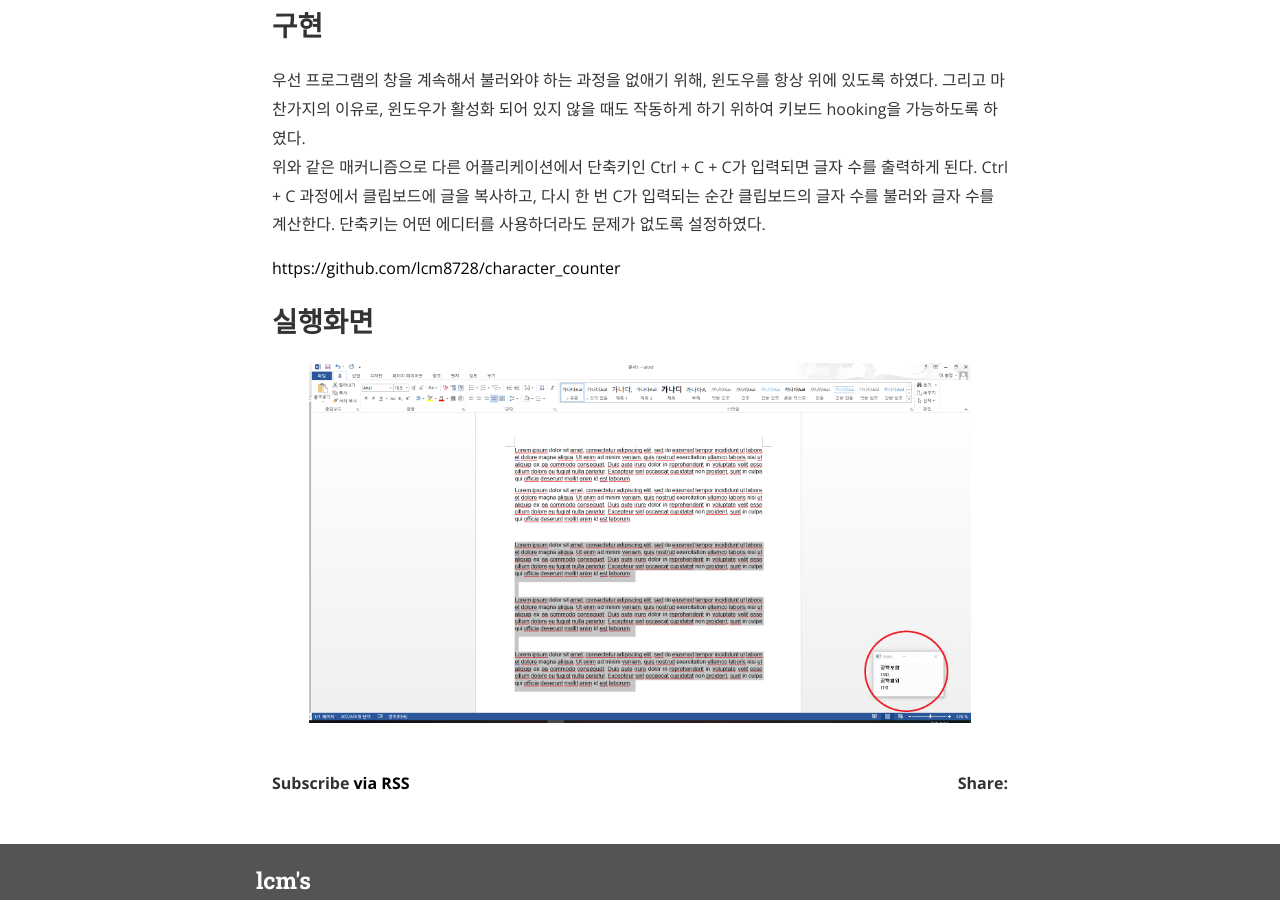
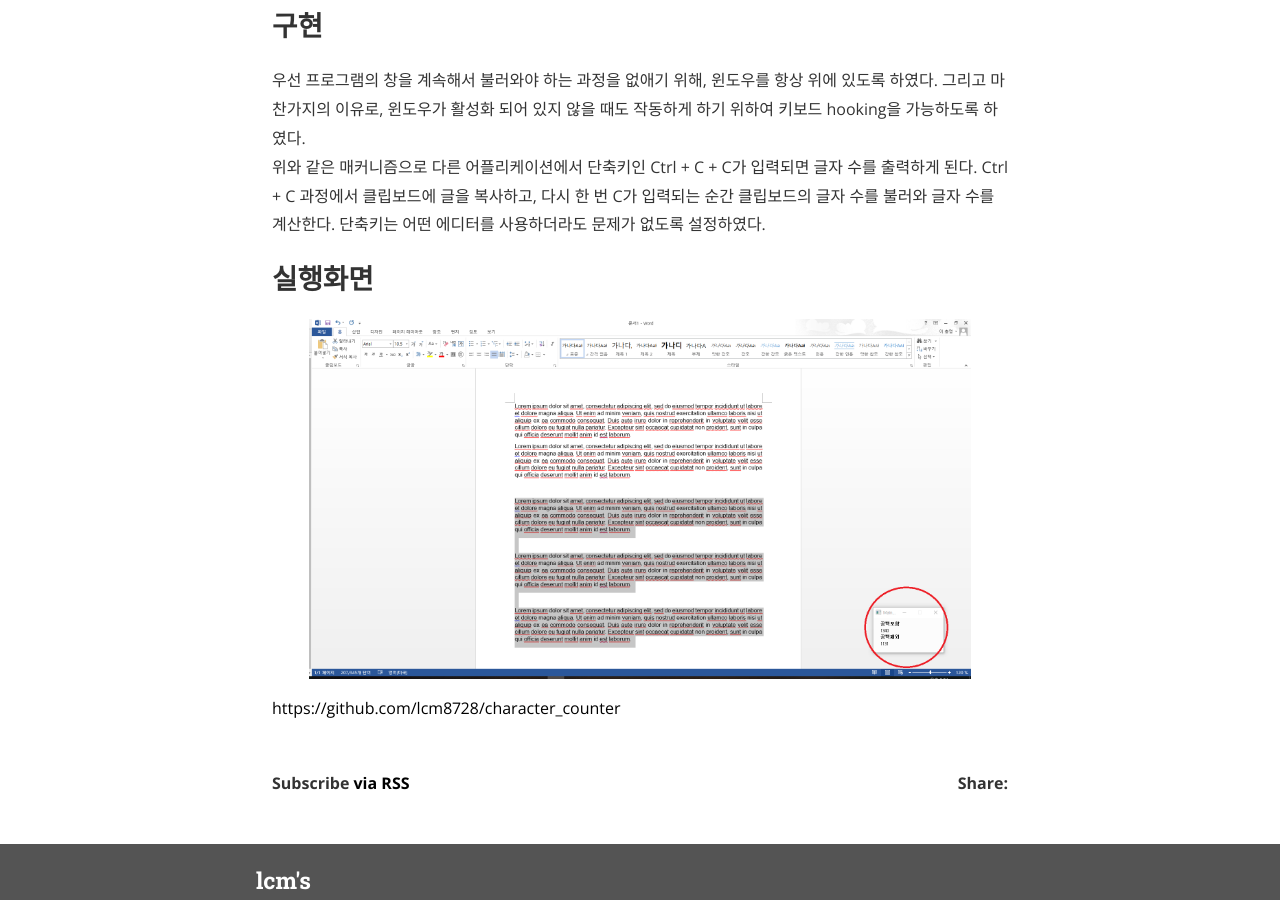
Before and after one commit to lcm8728/lcm8728.github.io, a Jekyll site: the page built from _posts/2018-09-08-character-counter.markdown, in a window 1280 px wide and 900 px high, scrolled down 781 px. Built offline with Jekyll 4.4.1, drawn with Linux system fonts in a browser that asks for light colours; nearby versions of some CDN libraries.

```diff
--- a/_posts/2018-09-08-character-counter.markdown
+++ b/_posts/2018-09-08-character-counter.markdown
@@ -21,7 +21,7 @@ categories: project
 우선 프로그램의 창을 계속해서 불러와야 하는 과정을 없애기 위해, 윈도우를 항상 위에 있도록 하였다. 그리고 마찬가지의 이유로, 윈도우가 활성화 되어 있지 않을 때도 작동하게 하기 위하여 키보드 hooking을 가능하도록 하였다.
 위와 같은 매커니즘으로 다른 어플리케이션에서 단축키인 Ctrl + C + C가 입력되면 글자 수를 출력하게 된다. Ctrl + C 과정에서 클립보드에 글을 복사하고, 다시 한 번 C가 입력되는 순간 클립보드의 글자 수를 불러와 글자 수를 계산한다. 단축키는 어떤 에디터를 사용하더라도 문제가 없도록 설정하였다.
 
-[https://github.com/lcm8728/character_counter](https://github.com/lcm8728/character_counter)
-
 ## 실행화면
 ![text](/assets/character_counter_example1.png)
+
+  [https://github.com/lcm8728/character_counter](https://github.com/lcm8728/character_counter)
```
